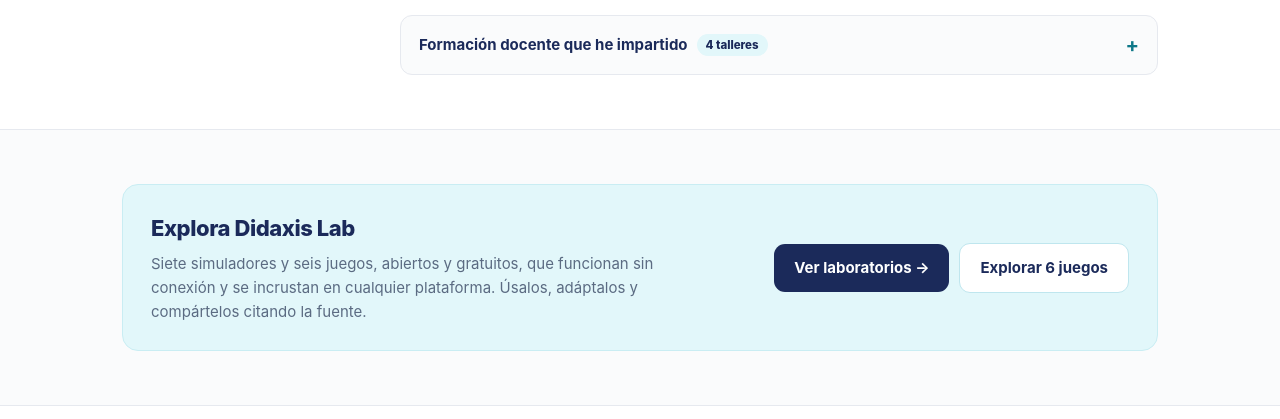
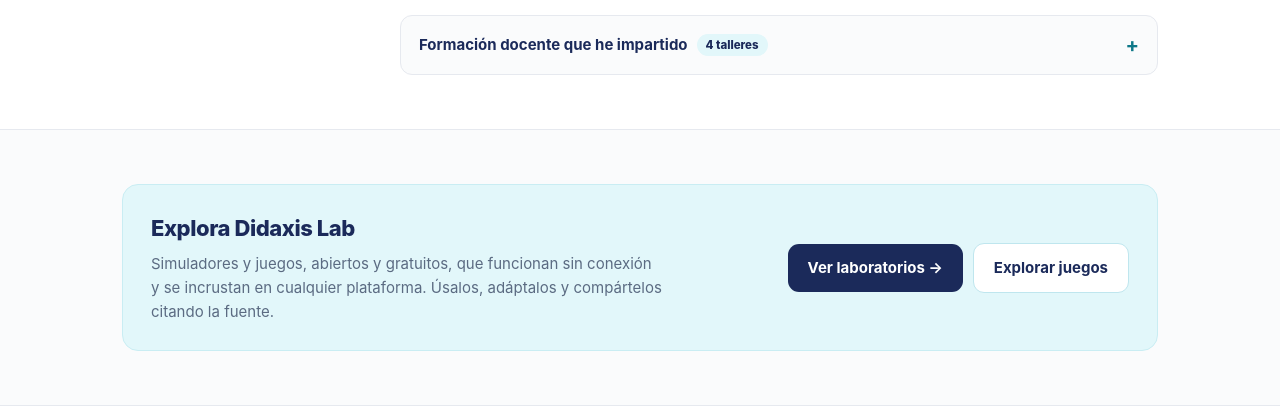
Before and after one commit to bahecbu-maker/didaxislab, a plain HTML site: page autor/index.html in a window 1280 px wide. Shown: the part 3045-3464 px from the top of the page. Drawn offline with Linux system fonts and the light colour scheme.

Commit message:
Update index.html

```diff
--- a/autor/index.html
+++ b/autor/index.html
@@ -581,12 +581,12 @@
     <div class="cta">
       <div>
         <h2>Explora Didaxis Lab</h2>
-        <p>Siete simuladores y seis juegos, abiertos y gratuitos, que funcionan sin conexión y se
+        <p>Simuladores y juegos, abiertos y gratuitos, que funcionan sin conexión y se
            incrustan en cualquier plataforma. Úsalos, adáptalos y compártelos citando la fuente.</p>
       </div>
       <div class="cta-actions">
         <a class="btn" href="/recursos/">Ver laboratorios →</a>
-        <a class="btn btn-sec" href="/juegos/">Explorar 6 juegos</a>
+        <a class="btn btn-sec" href="/juegos/">Explorar juegos</a>
       </div>
     </div>
   </section>
```
